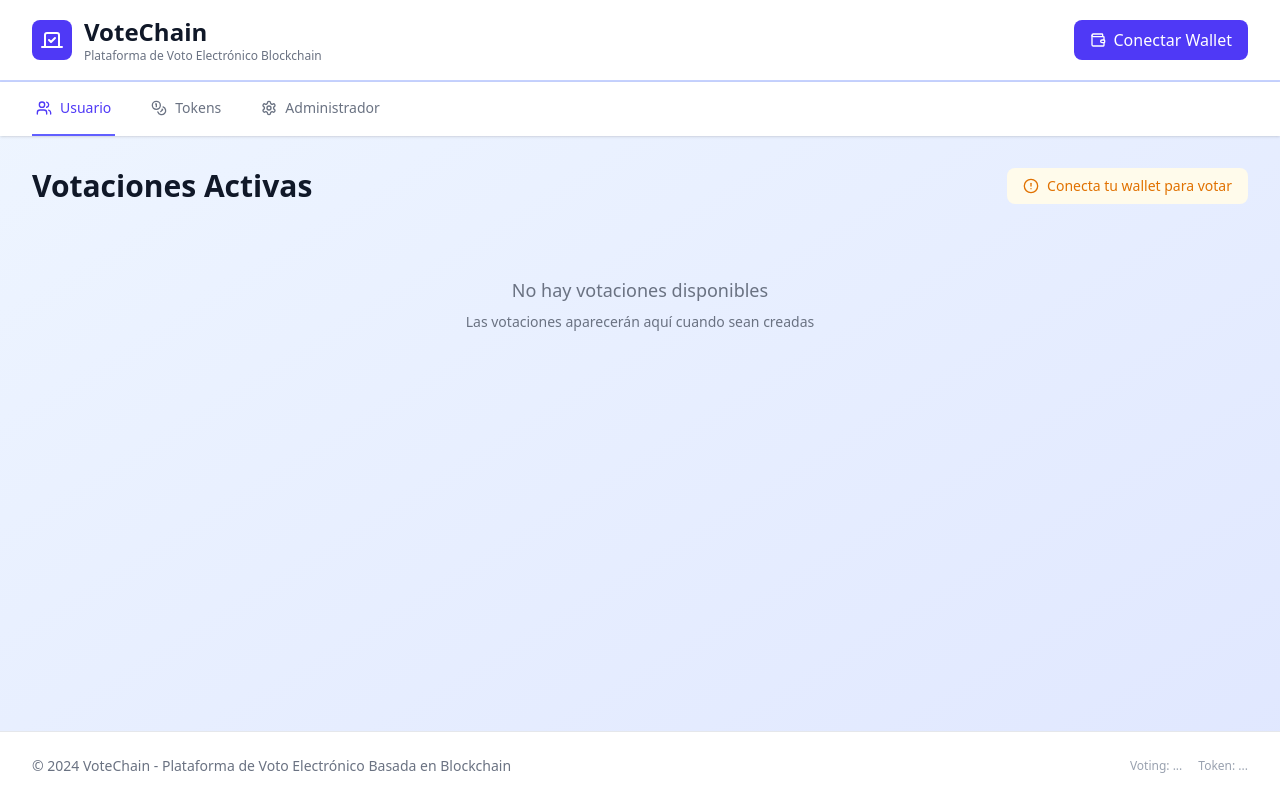
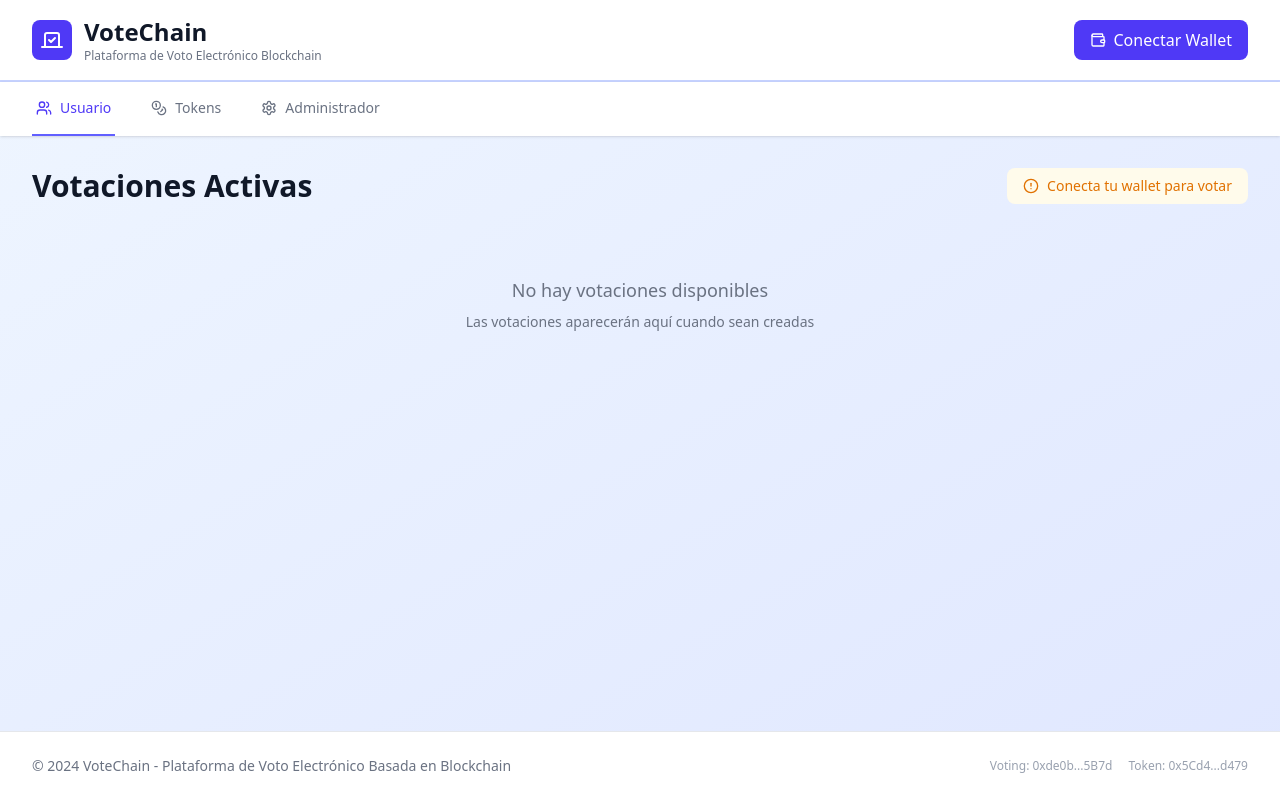
Before and after one commit to chamaquitoazul/tendendicas, a React (Vite) app in the folder Reto/: page / in a window 1280 px wide. Built offline with nearby package versions, Linux system fonts and the light colour scheme.

Commit message:
contratos

```diff
--- a/Reto/src/App.jsx
+++ b/Reto/src/App.jsx
@@ -164,8 +164,8 @@ const TOKEN_CONTRACT_ABI = [
 ];
 
 // Direcciones de los contratos (reemplaza con las tuyas después de deployar)
-const VOTING_CONTRACT_ADDRESS = "";
-const TOKEN_CONTRACT_ADDRESS = ""; // Actualiza con tu dirección
+const VOTING_CONTRACT_ADDRESS = "0xde0b71BAED8F2059077c1B72CEa525b9185E5B7d";
+const TOKEN_CONTRACT_ADDRESS = "0x5Cd4e9d0ffad11dDd497029E8720d538Bc8Bd479";
 
 const VotingPlatform = () => {
   // Estados principales
```
